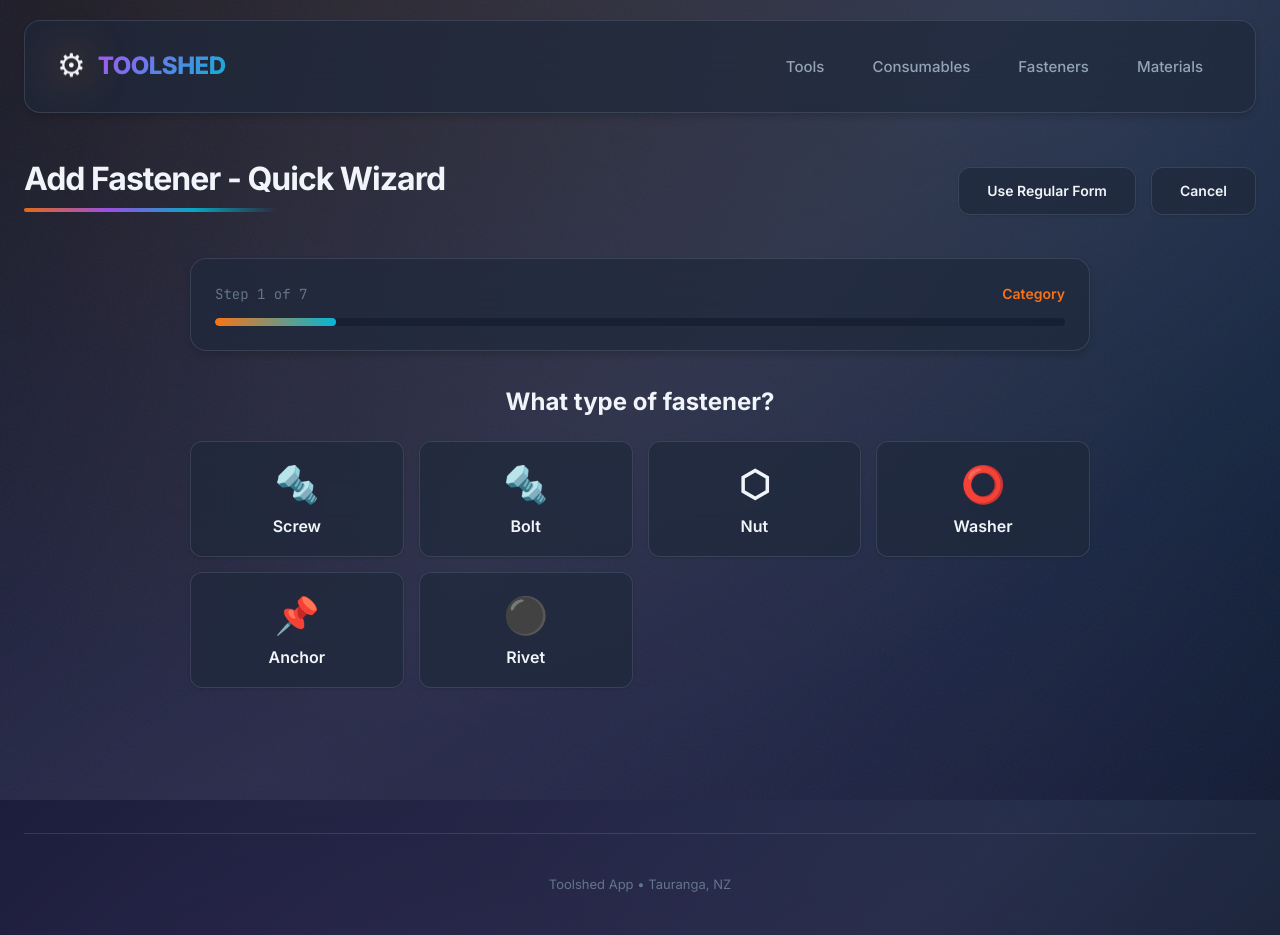
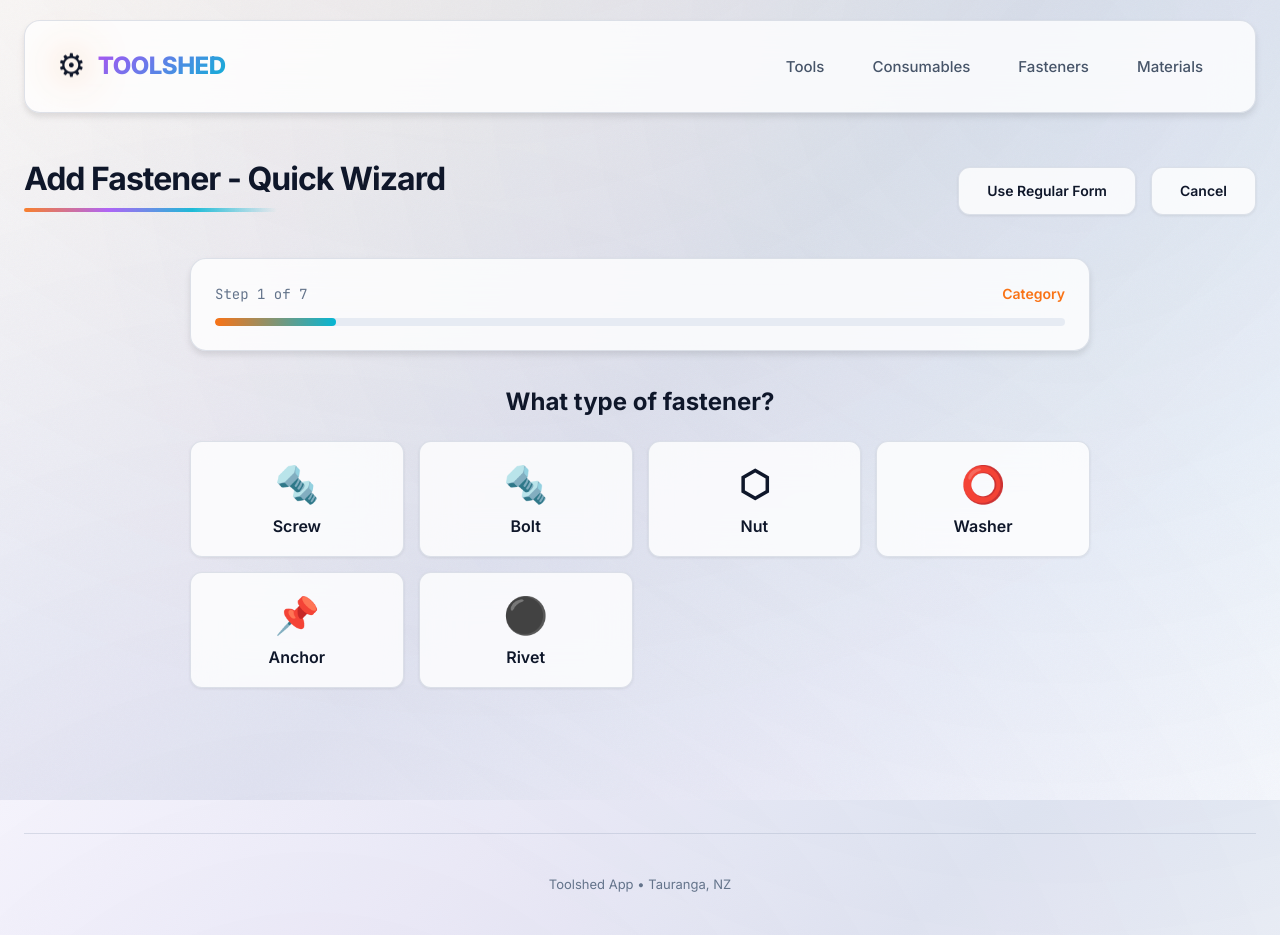
Before and after one commit to dev-alt/toolshed-app, a Flask app: page /fastener/wizard in a window 1280 px wide. Run offline with Flask 3, Linux system fonts and the light colour scheme.

Commit message:
Transform to light theme with white/grey backgrounds
Major theme transformation from dark to light:

**Background:**
- Light gradient from white (#f8fafc) to light grey (#e2e8f0)
- Softer animated color orbs (reduced opacity to 8%)
- Subtle noise texture overlay

**Color Palette:**
- Primary BG: White (#f8fafc)
- Secondary BG: Light grey (#f1f5f9)
- Glass effects: White with 80% opacity
- Text: Dark (#0f172a) on light backgrounds
- Kept vibrant accent colors (orange, blue, purple, cyan)

**Components:**
- Glass cards now white/transparent on light background
- Table headers: Light grey background
- Tool image placeholders: Light grey gradient
- Softer shadows throughout (reduced opacity)
- Better contrast for text and elements

**Improved Readability:**
- High contrast dark text on light backgrounds
- Maintained colorful accents for visual interest
- Clean, modern aesthetic
- Easy on the eyes for extended use

All vibrant colors and animations preserved while providing excellent visibility!

Co-Authored-By: Claude Sonnet 4.5 <noreply@anthropic.com>

```diff
--- a/static/css/style.css
+++ b/static/css/style.css
@@ -2,27 +2,27 @@
 @import url('https://fonts.googleapis.com/css2?family=Inter:wght@300;400;500;600;700;800&family=JetBrains+Mono:wght@400;500;600&display=swap');
 
 :root {
-    /* Glassmorphism color palette */
-    --bg-primary: #0f172a;
-    --bg-secondary: #1e293b;
-    --bg-glass: rgba(30, 41, 59, 0.7);
-    --bg-glass-hover: rgba(30, 41, 59, 0.85);
+    /* Light glassmorphism color palette */
+    --bg-primary: #f8fafc;
+    --bg-secondary: #f1f5f9;
+    --bg-glass: rgba(255, 255, 255, 0.8);
+    --bg-glass-hover: rgba(255, 255, 255, 0.95);
     --accent-primary: #f97316;
     --accent-secondary: #fb923c;
     --accent-blue: #3b82f6;
     --accent-purple: #a855f7;
     --accent-cyan: #06b6d4;
-    --text-primary: #f1f5f9;
-    --text-secondary: #94a3b8;
+    --text-primary: #0f172a;
+    --text-secondary: #475569;
     --text-muted: #64748b;
-    --border-glass: rgba(148, 163, 184, 0.2);
+    --border-glass: rgba(148, 163, 184, 0.3);
     --success: #10b981;
     --warning: #f59e0b;
     --danger: #ef4444;
-    --shadow-sm: 0 1px 3px rgba(0, 0, 0, 0.12);
-    --shadow-md: 0 4px 6px rgba(0, 0, 0, 0.15);
-    --shadow-lg: 0 10px 25px rgba(0, 0, 0, 0.25);
-    --shadow-xl: 0 20px 40px rgba(0, 0, 0, 0.35);
+    --shadow-sm: 0 1px 3px rgba(0, 0, 0, 0.08);
+    --shadow-md: 0 4px 6px rgba(0, 0, 0, 0.1);
+    --shadow-lg: 0 10px 25px rgba(0, 0, 0, 0.15);
+    --shadow-xl: 0 20px 40px rgba(0, 0, 0, 0.2);
     --shadow-glow: 0 0 20px rgba(249, 115, 22, 0.3);
 
     /* Typography */
@@ -38,7 +38,7 @@
 }
 
 body {
-    background: linear-gradient(135deg, #0f172a 0%, #1e293b 50%, #0f172a 100%);
+    background: linear-gradient(135deg, #f8fafc 0%, #e2e8f0 50%, #f8fafc 100%);
     background-attachment: fixed;
     color: var(--text-primary);
     font-family: var(--font-body);
@@ -48,7 +48,7 @@ body {
     font-weight: 400;
 }
 
-/* Animated vibrant background gradients */
+/* Animated vibrant background gradients - light theme */
 body::before {
     content: '';
     position: fixed;
@@ -57,9 +57,9 @@ body::before {
     width: 200%;
     height: 200%;
     background:
-        radial-gradient(circle at 20% 50%, rgba(249, 115, 22, 0.15) 0%, transparent 50%),
-        radial-gradient(circle at 80% 80%, rgba(168, 85, 247, 0.15) 0%, transparent 50%),
-        radial-gradient(circle at 40% 20%, rgba(59, 130, 246, 0.15) 0%, transparent 50%);
+        radial-gradient(circle at 20% 50%, rgba(249, 115, 22, 0.08) 0%, transparent 50%),
+        radial-gradient(circle at 80% 80%, rgba(168, 85, 247, 0.08) 0%, transparent 50%),
+        radial-gradient(circle at 40% 20%, rgba(59, 130, 246, 0.08) 0%, transparent 50%);
     animation: rotate-gradient 30s linear infinite;
     pointer-events: none;
     z-index: 0;
@@ -476,7 +476,7 @@ body::after {
     width: 100%;
     height: 240px;
     object-fit: cover;
-    background: linear-gradient(135deg, var(--bg-secondary), var(--bg-primary));
+    background: linear-gradient(135deg, #e2e8f0, #f1f5f9);
     border-bottom: 1px solid var(--border-glass);
 }
 
@@ -486,7 +486,7 @@ body::after {
     justify-content: center;
     font-size: 56px;
     color: var(--text-muted);
-    filter: drop-shadow(0 4px 8px rgba(0, 0, 0, 0.3));
+    filter: drop-shadow(0 2px 4px rgba(0, 0, 0, 0.1));
 }
 
 .tool-info {
@@ -685,7 +685,7 @@ body::after {
     font-size: 13px;
     padding: 20px;
     text-align: left;
-    background: rgba(15, 23, 42, 0.5);
+    background: rgba(241, 245, 249, 0.8);
     color: var(--text-secondary);
     text-transform: uppercase;
     letter-spacing: 0.5px;
@@ -707,7 +707,7 @@ body::after {
 }
 
 .table tbody tr:hover {
-    background: rgba(249, 115, 22, 0.05);
+    background: rgba(249, 115, 22, 0.08);
 }
 
 /* Low Stock Alert - Glass */
--- a/templates/fastener_wizard.html
+++ b/templates/fastener_wizard.html
@@ -18,7 +18,7 @@
             <div style="font-size: 14px; color: var(--text-muted); font-family: var(--font-mono);">Step <span id="current-step">1</span> of 7</div>
             <div style="font-size: 14px; color: var(--accent-primary); font-weight: 600; font-family: var(--font-display);" id="step-title">Category</div>
         </div>
-        <div style="height: 8px; background: rgba(15, 23, 42, 0.5); border-radius: 8px; overflow: hidden;">
+        <div style="height: 8px; background: rgba(226, 232, 240, 0.8); border-radius: 8px; overflow: hidden;">
             <div id="progress-bar" style="height: 100%; background: linear-gradient(90deg, var(--accent-primary), var(--accent-cyan)); width: 14%; transition: width 0.3s; border-radius: 8px;"></div>
         </div>
     </div>
```
